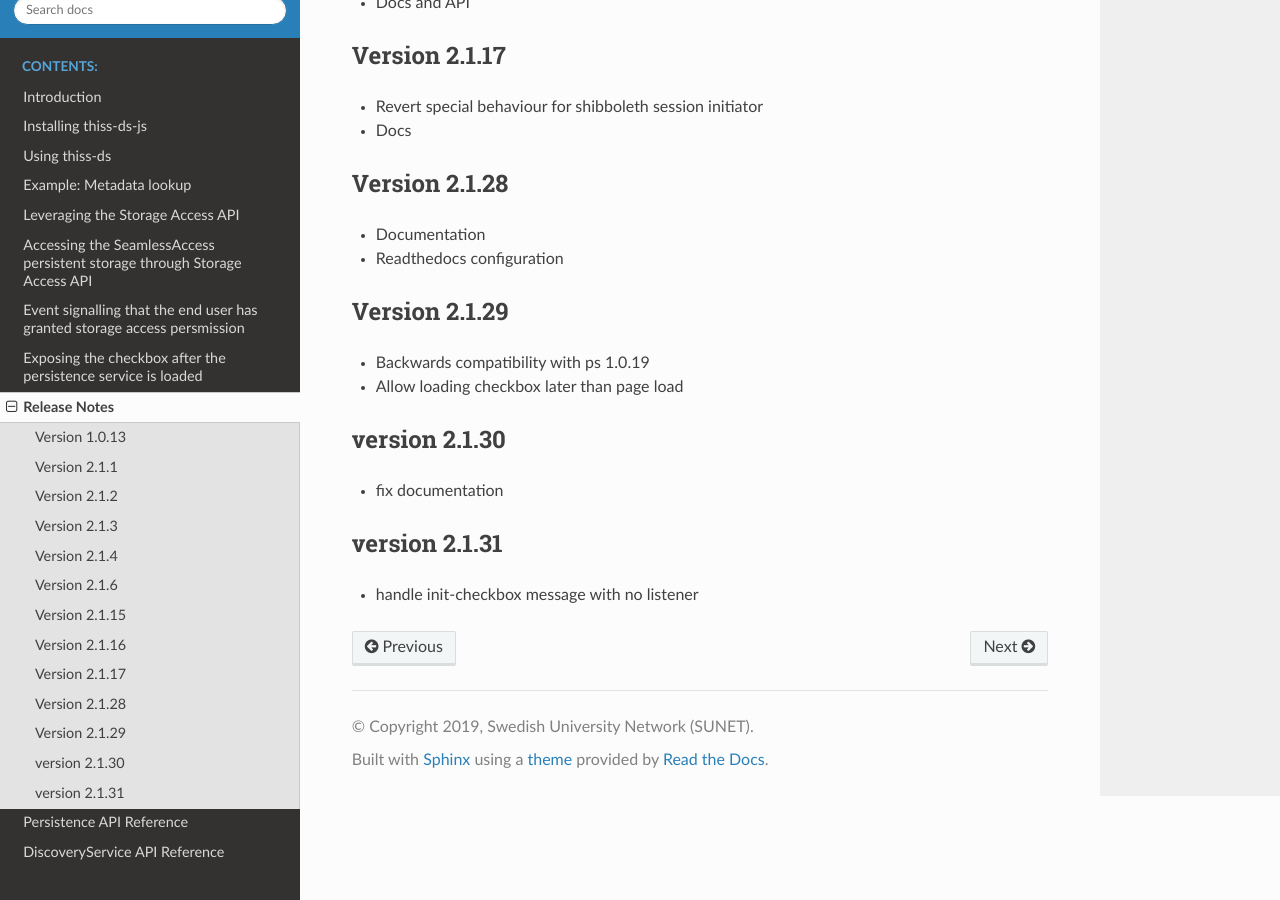
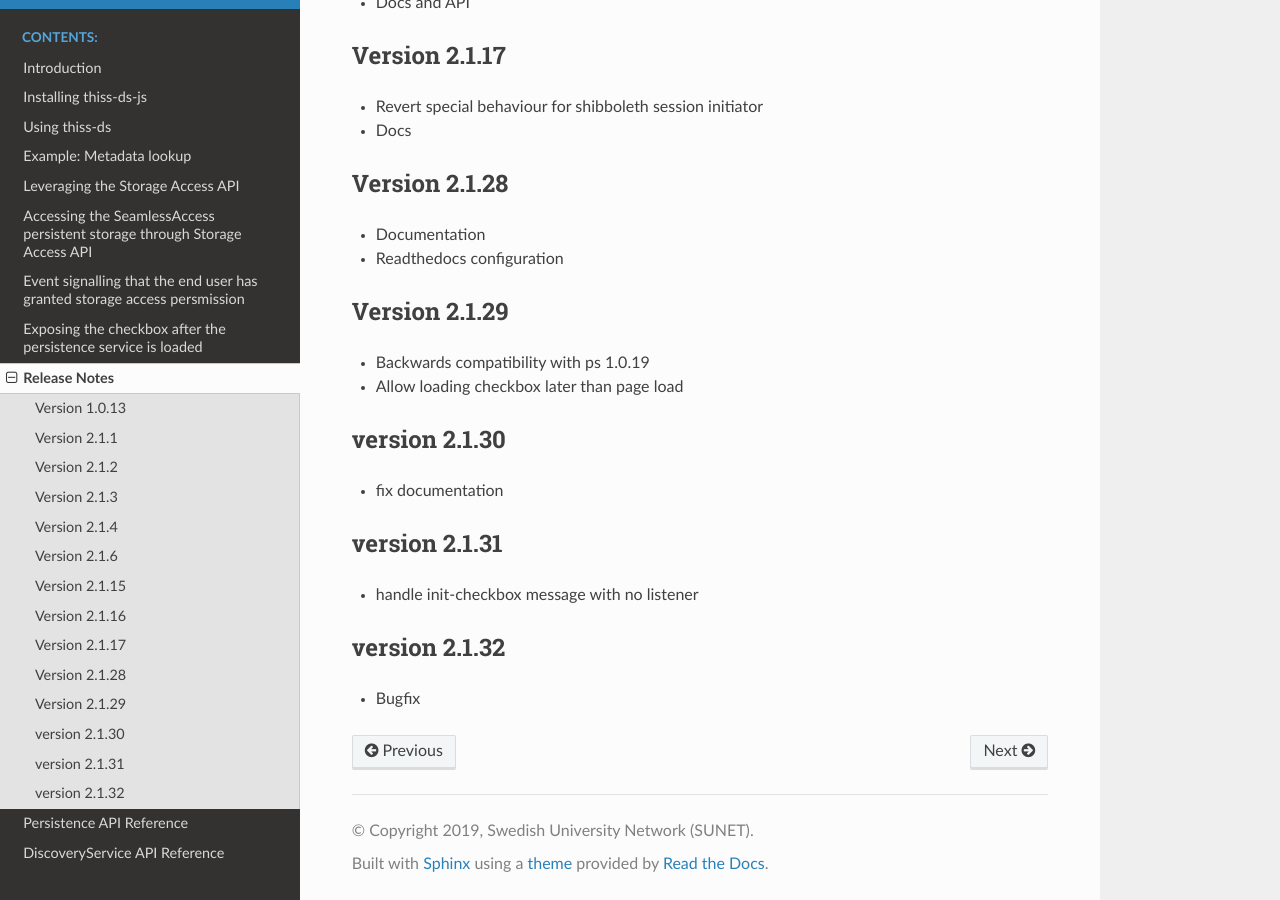
Before and after one commit to TheIdentitySelector/thiss-ds-js, a Sphinx documentation site: the page built from docs/releasenotes.rst, in a window 1280 px wide and 900 px high, scrolled down 953 px. Built offline with Sphinx 7.4.7 and the Read the Docs theme 3.1.0, drawn with Linux system fonts in a browser that asks for light colours.

Commit message:
bu7mp version to 2.1.32

```diff
--- a/docs/conf.py
+++ b/docs/conf.py
@@ -26,7 +26,7 @@ author = u'Leif Johansson'
 # The short X.Y version
 version = u'2.1'
 # The full version, including alpha/beta/rc tags
-release = u'2.1.31'
+release = u'2.1.32'
 
 js_source_path = '../src'
 
--- a/docs/releasenotes.rst
+++ b/docs/releasenotes.rst
@@ -68,3 +68,8 @@ version 2.1.31
 --------------
 
 * handle init-checkbox message with no listener
+
+version 2.1.32
+--------------
+
+* Bugfix
--- a/package.json
+++ b/package.json
@@ -1,6 +1,6 @@
 {
   "name": "@theidentityselector/thiss-ds",
-  "version": "2.1.31",
+  "version": "2.1.32",
   "description": "A set of clients for the thiss.io service",
   "main": "dist/thiss-ds.js",
   "homepage": "https://thiss.io",
```
Also changed, not shown: 3 other files.
